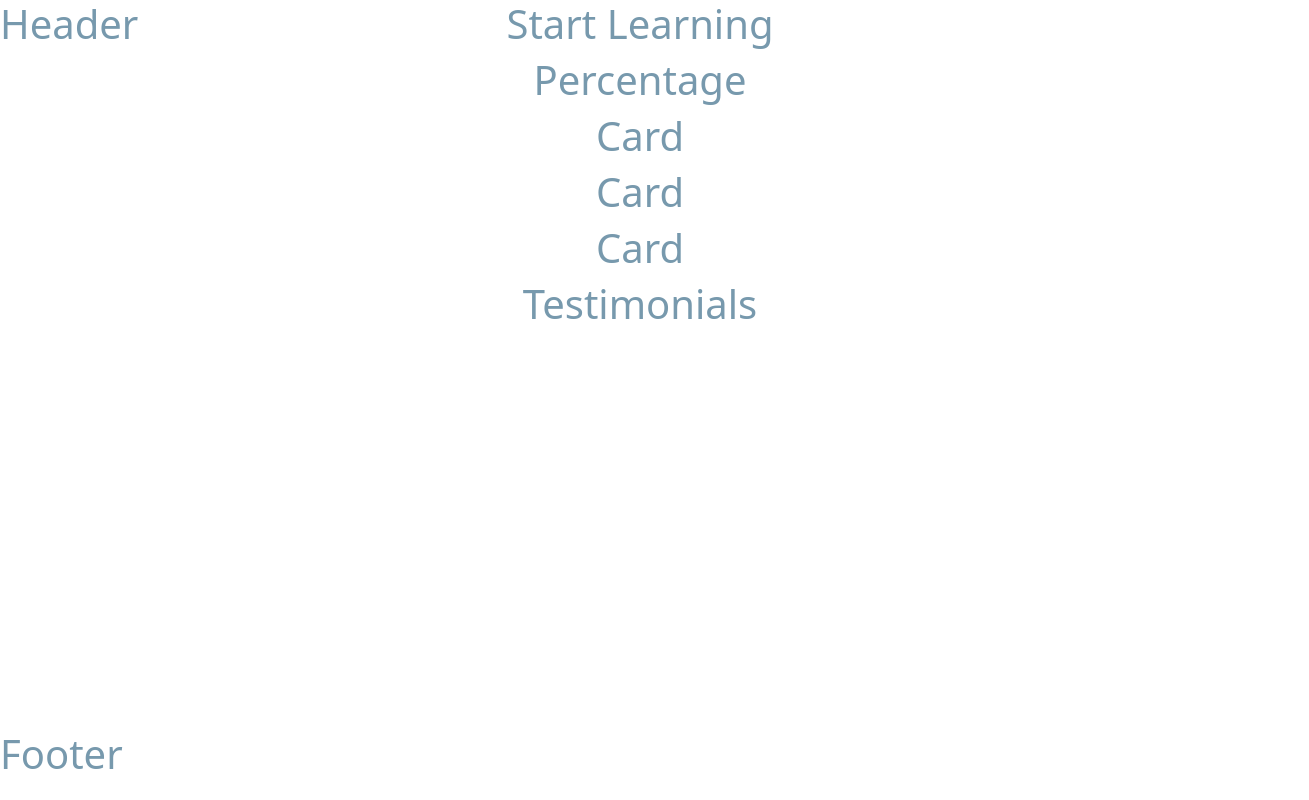
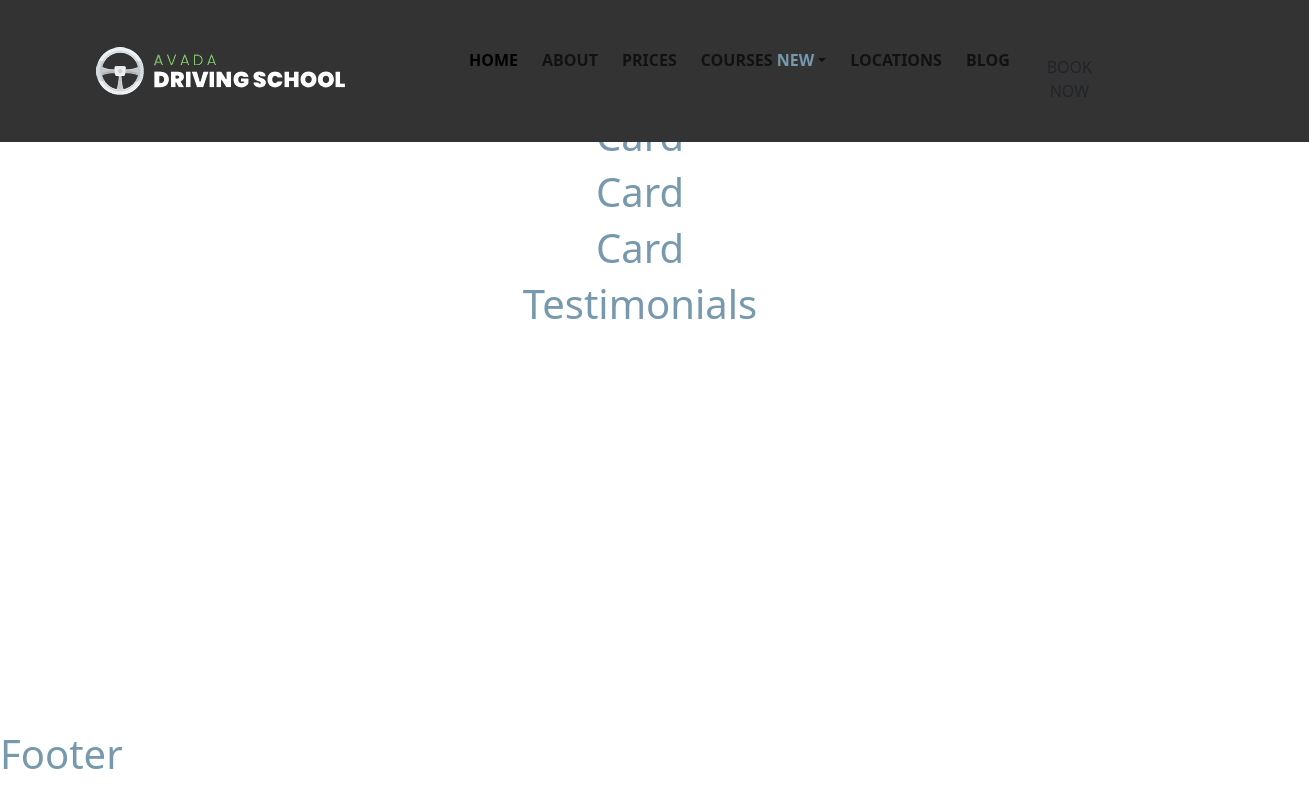
Before and after one commit to MiriamPecora/proj-html-vuejs, a Vue app: page / in a window 1280 px wide. Shown: the whole page, 1309 px wide, since content can reach past the window. Built offline with nearby package versions, Linux system fonts and the light colour scheme.

Commit message:
Update header

```diff
--- a/src/assets/scss/partials/_common.scss
+++ b/src/assets/scss/partials/_common.scss
@@ -7,3 +7,7 @@ COMMON
 body {
   background-color: $body-bg-color;
 }
+
+header {
+  background-color: $bg-dark;
+}
--- a/src/components/AppHeader.vue
+++ b/src/components/AppHeader.vue
@@ -6,7 +6,52 @@ export default {
 
 <template>
 <header>
-    <h1>Header</h1>
+
+    <nav class="navbar navbar-expand-lg">
+        <div class="container-fluid px-5 mx-5 my-3 fw-bold">
+          <a class="navbar-brand" href="#">
+            <img src="/src/assets/img/header/avada-drivers-logo-1x.webp" alt="">
+          </a>
+          <button class="navbar-toggler" type="button" data-bs-toggle="collapse" data-bs-target="#navbarNavDropdown" aria-controls="navbarNavDropdown" aria-expanded="false" aria-label="Toggle navigation">
+            <span class="navbar-toggler-icon"></span>
+          </button>
+          <div class="collapse navbar-collapse mx-5 pt-3" id="navbarNavDropdown">
+            <ul class="navbar-nav mx-5">
+              <li class="nav-item mx-1">
+                <a class="nav-link active" aria-current="page" href="#">HOME</a>
+              </li>
+              <li class="nav-item mx-1">
+                <a class="nav-link" href="#">ABOUT</a>
+              </li>
+              <li class="nav-item mx-1">
+                <a class="nav-link" href="#">PRICES</a>
+              </li>
+              <li class="nav-item dropdown mx-1">
+                <a class="nav-link dropdown-toggle" href="#" role="button" data-bs-toggle="dropdown" aria-expanded="false">
+                  COURSES
+                  <span class="">NEW</span>
+                </a>
+                <ul class="dropdown-menu">
+                  <li><a class="dropdown-item" href="#">Intensive</a></li>
+                  <li><a class="dropdown-item" href="#">Pass Plus</a></li>
+                  <li><a class="dropdown-item" href="#">Instructor</a></li>
+                </ul>
+              </li>
+              <li class="nav-item mx-1">
+                <a class="nav-link" href="#">LOCATIONS</a>
+              </li>
+              <li class="nav-item mx-1">
+                <a class="nav-link" href="#">BLOG</a>
+              </li>
+              <li class="nav-item mx-1">
+                <a class="nav-link" href="#">
+                    <button class="btn">BOOK NOW</button>
+                </a>
+              </li>
+            </ul>
+          </div>
+        </div>
+      </nav>
 </header>
 </template>
 
@@ -15,4 +60,8 @@ header{
     position: absolute;
     top: 0;
 }
+
+nav {
+    background-color: #3333338C;
+}
 </style>
```
